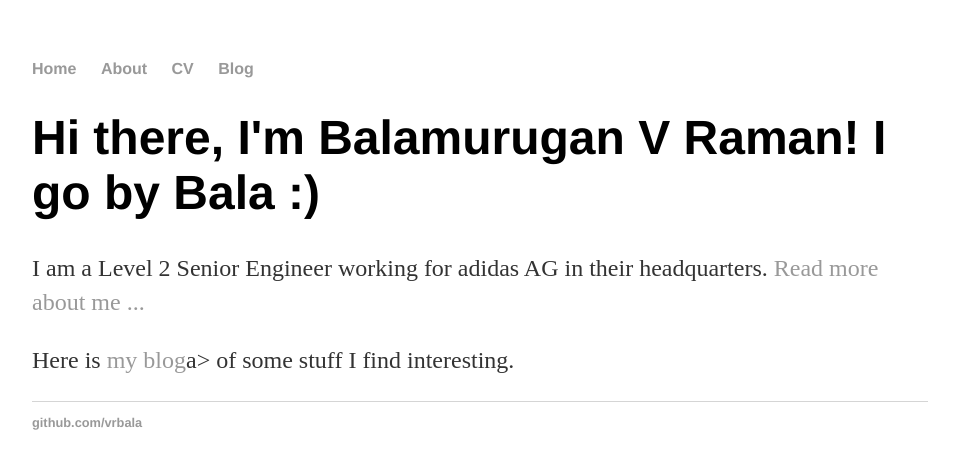
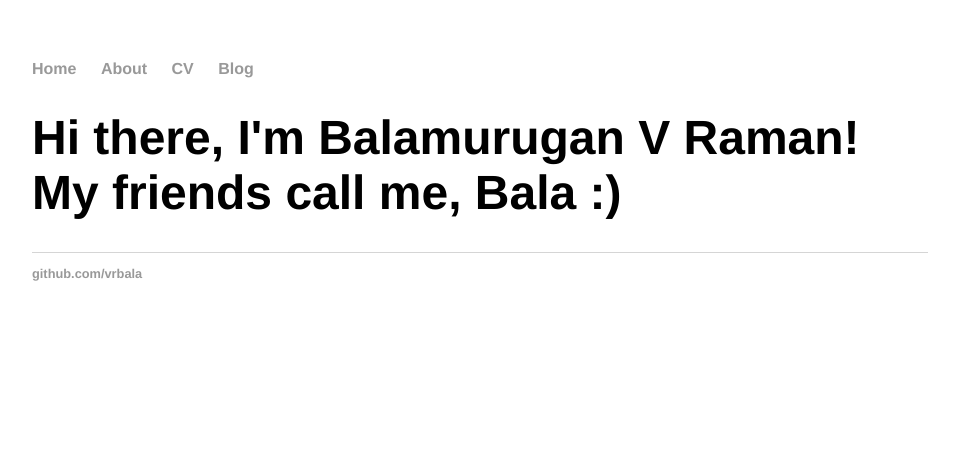
Before and after one commit to vrbala/vrbala.github.io, a Jekyll site: the page built from index.html, in a window 1280 px wide. Shown: the top 469 px of the page, without its empty margins (160-1119 px from the left). Built offline with Jekyll 4.4.1, drawn with Linux system fonts in a browser that asks for light colours.

Commit message:
some fixes

```diff
--- a/index.html
+++ b/index.html
@@ -3,7 +3,5 @@ layout: default
 title: Balamurugan V Raman (Bala)
 ---
 <div class="blurb">
-	<h1>Hi there, I'm Balamurugan V Raman! I go by Bala :) </h1>
-	<p>I am a Level 2 Senior Engineer working for adidas AG in their headquarters. <a href="/about">Read more about me ...</a></p>
-	<p>Here is <a href="/blog">my blog</a>a> of some stuff I find interesting.</p>
+	<h1>Hi there, I'm Balamurugan V Raman! My friends call me, Bala :) </h1>
 </div><!-- /.blurb -->
```
